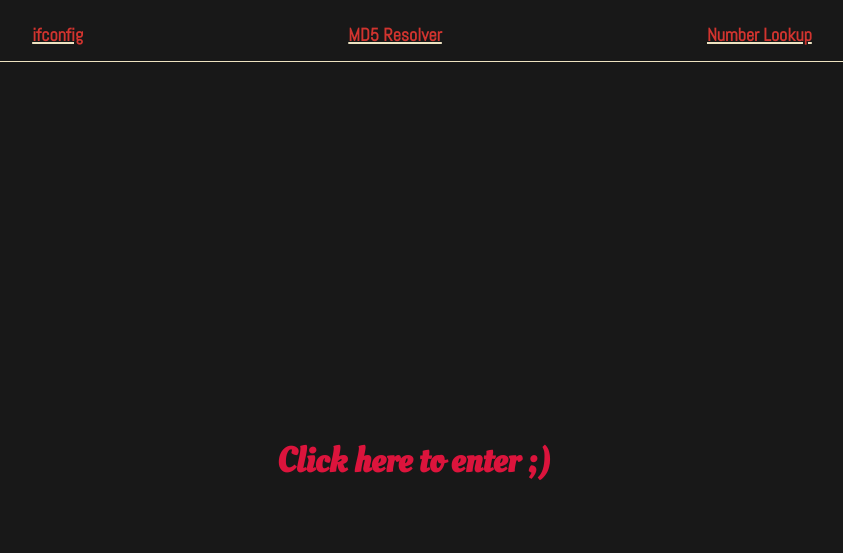
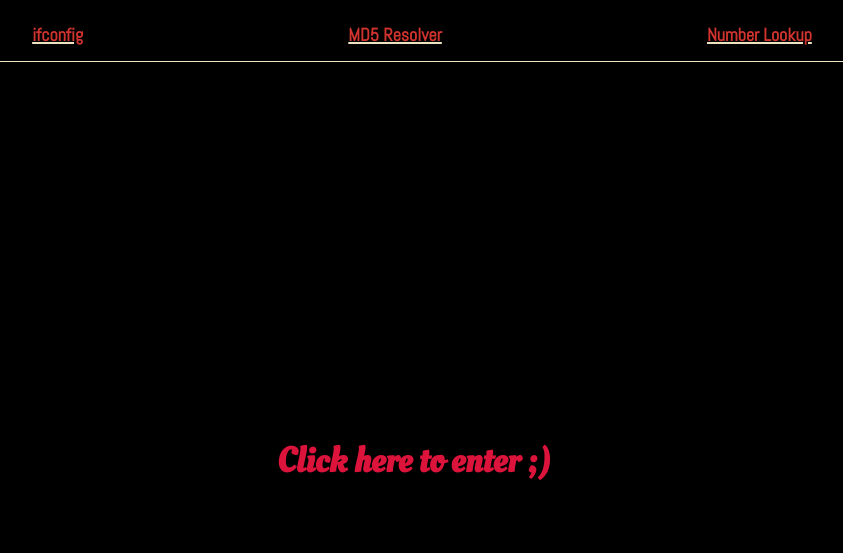
Before and after one commit to drooling/socials-php, a PHP site: page / in a window 1280 px wide. Shown: the top 553 px of the page, without its empty margins (226-1069 px from the left). Run offline with PHP 8.4, Linux system fonts and the light colour scheme.

Commit message:
Update index.css

```diff
--- a/css/index.css
+++ b/css/index.css
@@ -9,7 +9,7 @@
 }
 
 div.interact {
-    background-color: rgb(24, 24, 24);
+    background-color: black;
     inset: 0;
     height: 100%;
     width: 100%;
@@ -31,7 +31,7 @@
     background-size: cover;
     background-position: center center;
     background-attachment: fixed;
-    background-color: rgb(24, 24, 24);
+    background-color: black;
     overflow: hidden;
 }
 
```
